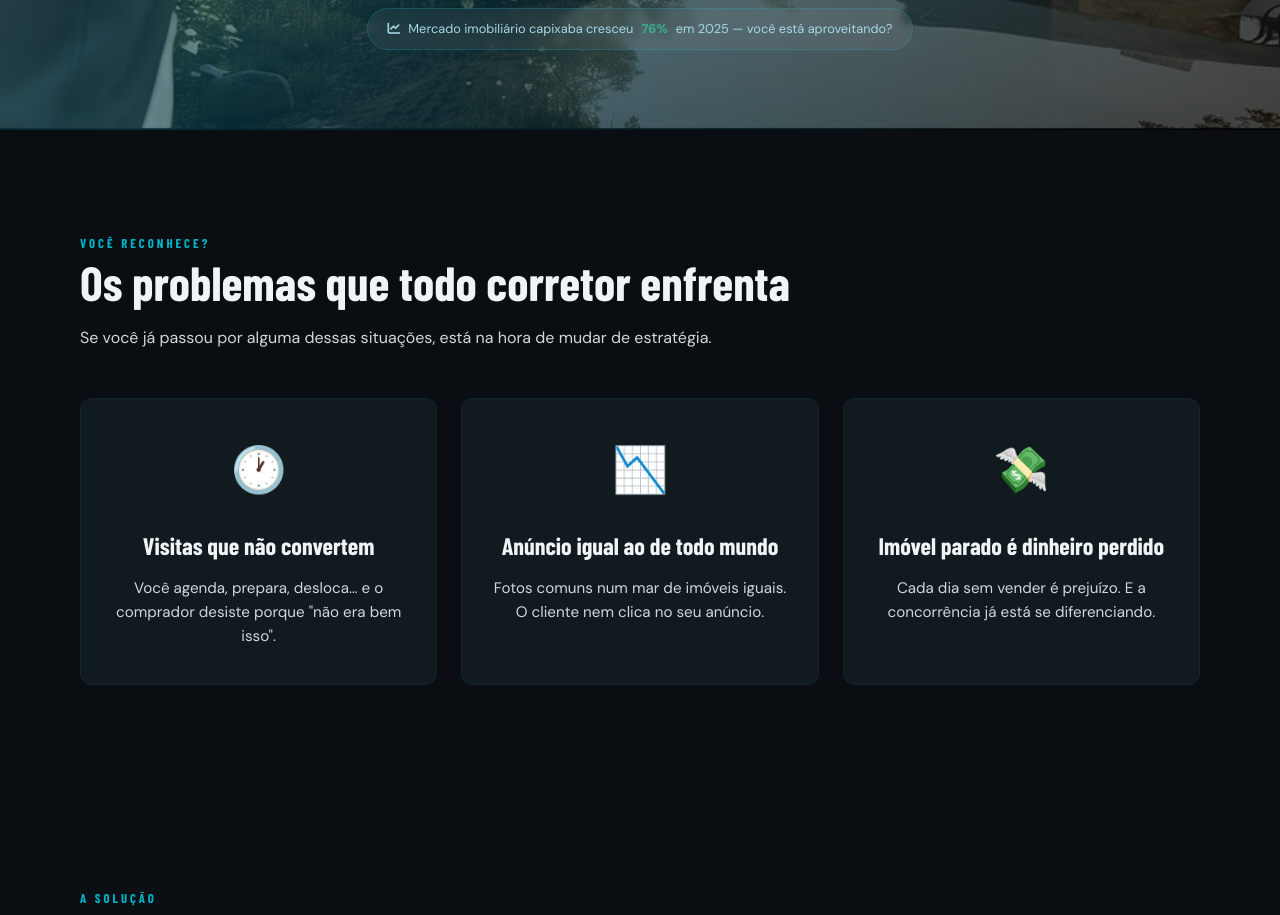
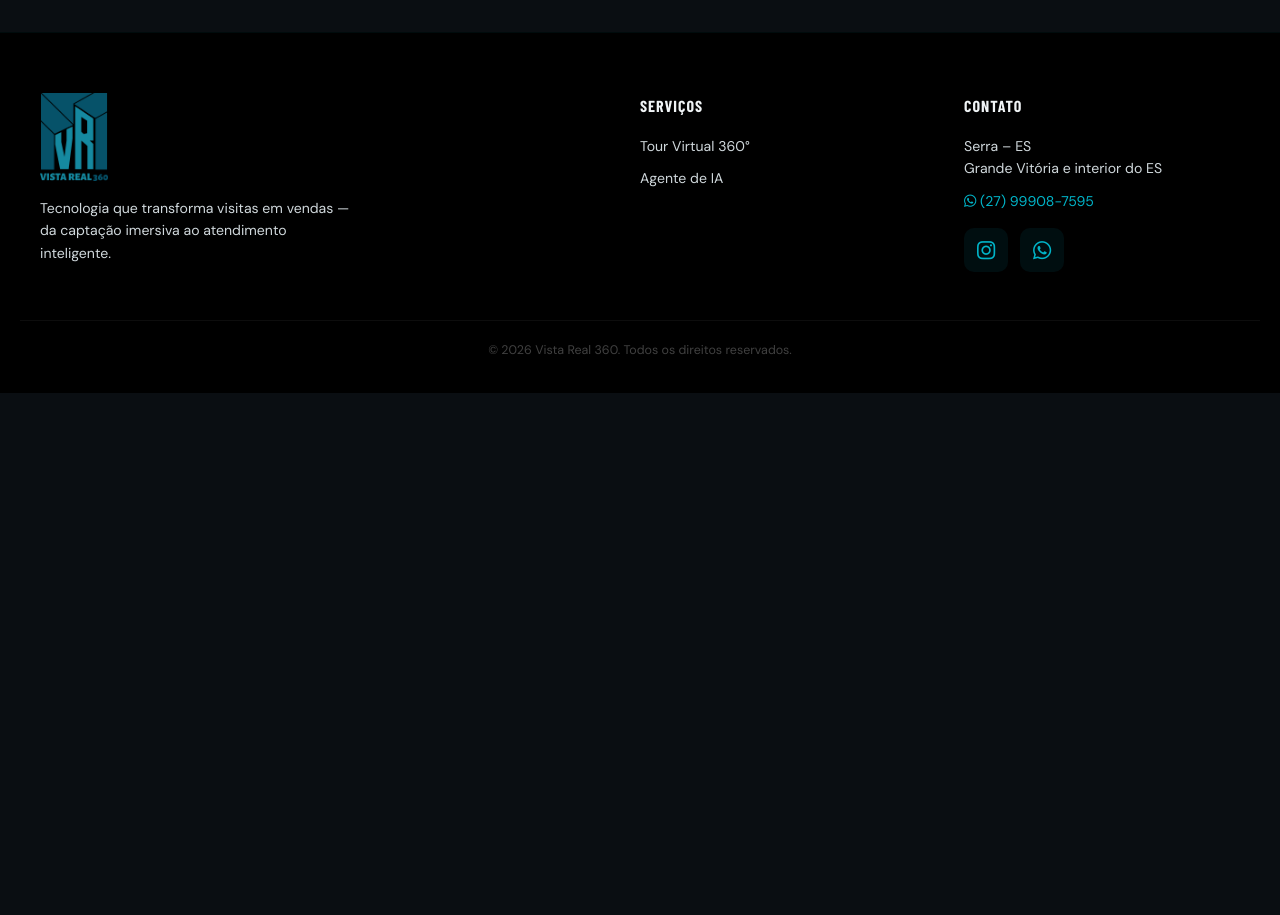
Before and after one commit to johnsonsudre/vistareal360_landingpage, a React (Vite) app: page /tour-exemplo in a window 1280 px wide. Shown: the part 920-1835 px from the top of the page. After the commit the page ends 1313 px from the top, so only its background shows below. Built offline with nearby package versions, Linux system fonts and the light colour scheme; the HTML template or start-up script is replaced by a standard one; a web font is replaced by a local one.

Commit message:
tour-exemplo: keep only DemoSecao

```diff
--- a/src/pages/TourExemplo.jsx
+++ b/src/pages/TourExemplo.jsx
@@ -1,25 +1,9 @@
-import Hero from '../components/Hero'
-import DorSection from '../components/DorSection'
-import SolucaoSection from '../components/SolucaoSection'
 import DemoSecao from '../components/DemoSecao'
-import ServicosSection from '../components/ServicosSection'
-import ProvaSocial from '../components/ProvaSocial'
-import ComoFunciona from '../components/ComoFunciona'
-import PlanosSection from '../components/PlanosSection'
-import CtaFinal from '../components/CtaFinal'
 
 export default function TourExemplo() {
   return (
     <main className="page-tour-virtual">
-      <Hero />
-      <DorSection />
-      <SolucaoSection />
       <DemoSecao />
-      <ServicosSection />
-      <ProvaSocial />
-      <ComoFunciona />
-      <PlanosSection />
-      <CtaFinal />
     </main>
   )
 }
```
